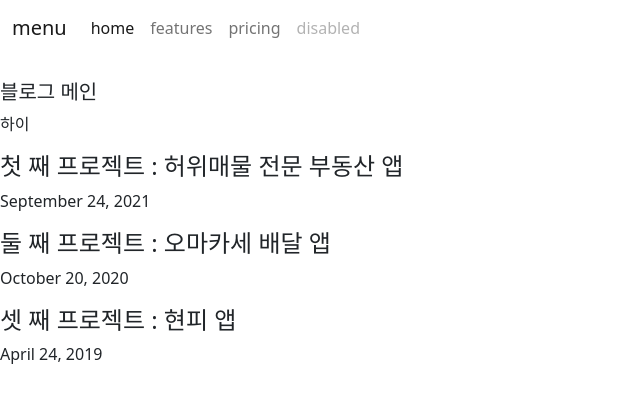
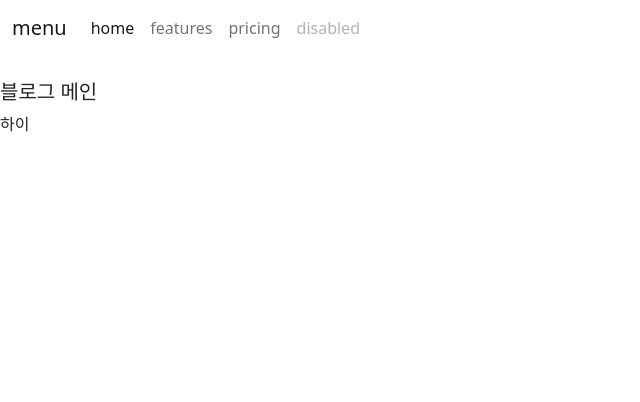
Before and after one commit to eycha/vueLog, a Vue app: page / in a window 1280 px wide. Shown: the top 402 px of the page, without its empty margins (0-640 px from the left). Built offline with nearby package versions, Linux system fonts and the light colour scheme.

Commit message:
router adding

```diff
--- a/package.json
+++ b/package.json
@@ -10,7 +10,8 @@
   "dependencies": {
     "bootstrap": "^5.2.3",
     "core-js": "^3.8.3",
-    "vue": "^3.2.13"
+    "vue": "^3.2.13",
+    "vue-router": "^4.2.1"
   },
   "devDependencies": {
     "@babel/core": "^7.12.16",
--- a/src/App.vue
+++ b/src/App.vue
@@ -36,26 +36,24 @@
     <p>하이</p>
   </div>
 
-  <List :blogList="blogList"/>
+  <router-view :blogList="blogList"></router-view>
+
+  <!-- <List :blogList="blogList" /> -->
 </template>
 
 <script>
-import List from "./components/List.vue";
+// import List from "./components/List.vue";
 import blog from "./assets/blog";
 
 export default {
   name: "App",
   data() {
     return {
-      blogList : blog,
-    }
+      blogList: blog,
+    };
   },
-  components: {
-    List: List,
-  },
+  components: {},
 };
-
-
 </script>
 
 <style>
--- a/src/main.js
+++ b/src/main.js
@@ -2,5 +2,6 @@ import { createApp } from "vue";
 import App from "./App.vue";
 import "bootstrap";
 import "bootstrap/dist/css/bootstrap.min.css";
+import router from "./router.js";
 
-createApp(App).mount("#app");
+createApp(App).use(router).mount("#app");
```
Also changed, not shown: src/router.js (added, +16 -0 lines), 1 other file (tests, documents, lock files or other folders).
